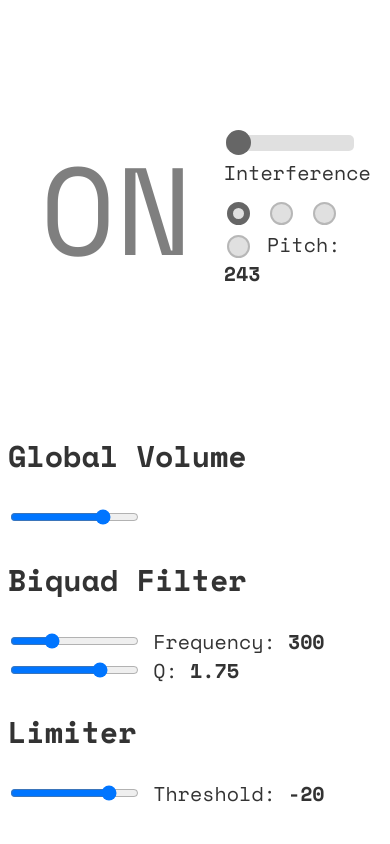
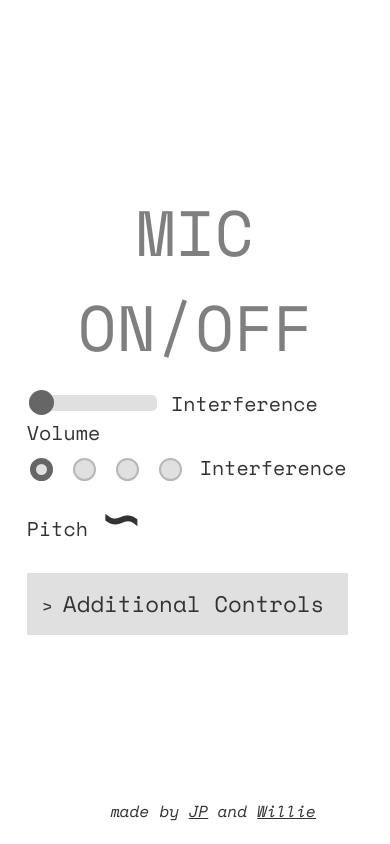
Before and after one commit to Huriphoonado/feedback-jp, a plain HTML site: page index.html in a window 390 px wide. Drawn offline with nearby package versions, Linux system fonts and the light colour scheme.

Commit message:
Lots of style, changed defaults, added sig

```diff
--- a/css/style.css
+++ b/css/style.css
@@ -11,17 +11,30 @@ h1 {
     font-size: 36px;
 }
 
+a:link {
+  color: inherit;
+  transition: color 0.1s ease-in-out;
+}
+
+a:visited {
+  color: inherit;
+}
+
+a:hover {
+    color: #751aff;
+}
+
 /* Custom Button */
 .button {
   background-color: rgba(0, 0, 0, 0.0);
   border: none;
   outline: none;
   color: rgba(0, 0, 0, 0.5);
-  padding: 15px 32px;
+  padding: 15px 0px;
   text-align: center;
   text-decoration: none;
   display: inline-block;
-  font-size: 124px;
+  font-size: 84px;
   font-family: inherit;
   text-transform: uppercase;
   text-transform: italic;
@@ -29,7 +42,6 @@ h1 {
 }
 
 .button:hover {
-    color: #751aff;
     cursor: pointer;
 }
 
@@ -119,9 +131,103 @@ input[type='Radio']:checked {
 }
 
 .flex-container {
-    display: flex;
-    flex-direction: row;
-    justify-content: center;
-    align-items: center;
-    height: 400px;
+    width:600px;
+    margin-left: 20%;
+    margin-top: 20vh;
 }
+
+/* Resize properly */
+@media only screen and (max-width: 800px) {
+    .flex-container {
+        width:90%;
+        max-width:500px;
+        margin-left: 5%;
+        margin-top: 20vh;
+    }
+    .button {
+        font-size: 64px;
+    }
+}
+
+/* Accordion for Extra Controls */
+.accordion > input[type="checkbox"] {
+  position: absolute;
+  left: -100vw;
+}
+
+.accordion .content {
+  overflow-y: hidden;
+  height: 0;
+  transition: height 0.3s ease;
+}
+
+.accordion > input[type="checkbox"]:checked ~ .content {
+  height: auto;
+  overflow: visible;
+}
+
+.accordion label {
+  display: block;
+}
+
+.accordion {
+  margin-bottom: 1em;
+}
+
+.accordion > input[type="checkbox"]:checked ~ .content {
+  padding: 15px;
+  border-left: 1px solid #e8e8e8;
+  border-top: 0;
+}
+
+.accordion .handle {
+  margin: 0;
+  font-size: 1.125em;
+  line-height: 1.2em;
+}
+
+.accordion label {
+  color: #333;
+  cursor: pointer;
+  font-weight: normal;
+  padding: 15px;
+  background: rgb(224, 224, 224);
+}
+
+.accordion label:hover,
+.accordion label:focus {
+  background: rgb(212, 212, 212);
+}
+
+.accordion .handle label:before {
+  /*font-family: 'fontawesome';*/
+  /*content: "\f054";*/
+  content:">";
+  display: inline-block;
+  margin-right: 10px;
+  font-size: 18px;
+  line-height: 1.556em;
+  vertical-align: middle;
+}
+
+.accordion > input[type="checkbox"]:checked ~ .handle label:before {
+  /*content: "\f078";*/
+  content: "v";
+}
+
+.accordion p:last-child {
+  margin-bottom: 0;
+}
+
+/* Footer */
+footer {
+    position: absolute;
+    bottom: 0px;
+    right: 4px;
+    height: 35px;
+    margin: 0px 50px 0px 0px;
+    text-align: right;
+    padding: 10px 20px;
+    font-style: italic;
+    font-size: 16px;
+}
--- a/index.html
+++ b/index.html
@@ -14,48 +14,50 @@
 
 <body>
     <div class="flex-container">
-        <button type="button" id="onButton" class="button" name="button" onclick="toggleOn()">On</button>
+        <button type="button" id="onButton" class="button" name="button" onclick="toggleOn()">mic on/off</button>
         <div>
             <div>
-                <input type="range" class="slider" label="Interference Volume Slider" oninput="set_cycleVol(this.value)" min="-76" max="18" value="-76">
-                Interference
+                <input type="range" class="slider" label="Interference Volume Slider" oninput="set_cycleVol(this.value)" min="-76" max="-1" value="-76">
+                Interference Volume
             </div>
-            <div style="margin-top:6px;">
+            <div style="margin-top:2px;">
                 <input type="radio" id="p0" checked name="pitch" value="0" onclick="set_cycleFreq(this.value)">
                 <input type="radio" id="p1" name="pitch" value="1" onclick="set_cycleFreq(this.value)">
                 <input type="radio" id="p2" name="pitch" value="2" onclick="set_cycleFreq(this.value)">
                 <input type="radio" id="p3" name="pitch" value="3" onclick="set_cycleFreq(this.value)">
-                Pitch: <b id="cycleFreqText">243</b>
+                Interference Pitch <b style="font-size:48px;" id="cycleFreqText">∽</b>
             </div>
         </div>
+        <section style="margin-top:20px;" class="accordion">
+            <input type="checkbox" name="collapse" id="handle1">
+            <h2 class="handle"><label for="handle1">Additional Controls</label></h2>
+            <div class="content">
+                <div>
+                    <input class="slider" type="range" oninput="set_globalVol(this.value)" min="-76" max="18" value="-1">
+                    Volume
                 </div>
-    <div id="wave">
-
-    </div>
-
-    <div>
-        <h2>Global Volume</h2>
-        <input type="range" oninput="set_globalVol(this.value)" min="-76" max="18" value="-5">
-    </div>
-
-
-
                 <div>
                     <h2>Biquad Filter</h2>
                     <div>
-            <input type="range" oninput="set_filtFreq(this.value)" min="1" max="1000" value="300">
+                        <input class="slider" type="range" oninput="set_filtFreq(this.value)" min="1" max="1000" value="300">
                         Frequency: <b id="filtFreqText">300</b>
                     </div>
                     <div>
-            <input type="range" oninput="set_filtQ(this.value)" min="-20" max="10" step="0.01" value="1.75">
+                        <input class="slider" type="range" oninput="set_filtQ(this.value)" min="-20" max="10" step="0.01" value="1.75">
                         Q: <b id="filtQText">1.75</b>
                     </div>
                 </div>
                 <div>
                     <h2>Limiter</h2>
-        <input type="range" oninput="set_limiter(this.value)" min="-100" max="-1" value="-20">
-        Threshold: <b id="limiterThreshText">-20</b>
+                    <input class="slider" type="range" oninput="set_limiter(this.value)" min="-100" max="-1" value="-10">
+                    Threshold: <b id="limiterThreshText">-10</b>
                 </div>
+            </div>
+        </section>
+    </div>
+    <footer>
+        made by <a href="http://www.jpmerz.com" target="_blank">JP</a> and <a href="https://williepayne.com" target="_blank">Willie</a>
+    </footer>
 
     <script src="js/index.js"></script>
 </body>
--- a/js/index.js
+++ b/js/index.js
@@ -1,11 +1,4 @@
 // TODOS
-// Names
-// 	Audio On -> Start
-// 	Global Volume -> Nix
-// 	Oscillator -> Nix
-// 		No Header, Volume -> Interference
-// 		Pitch -> Buttons, "Pitch 1, 2..."
-//  Filter/Limiter -> Eventually gone,
 
 let appIsOn = false;
 let micOpened = false;
@@ -22,12 +15,12 @@ const inputMeter = new Tone.Meter();
 
 // Output Chain
 const biquadFilt = new Tone.BiquadFilter({
-	frequency: 300,
+	frequency: 370,
 	Q: 1.75,
 	type: 'lowpass'
 });
-const outputVol = new Tone.Volume(-5);
-const limiter = new Tone.Limiter(-20);
+const outputVol = new Tone.Volume(-1);
+const limiter = new Tone.Limiter(-10);
 
 const waveform = new Tone.Waveform();
 
@@ -39,17 +32,6 @@ outputVol.chain(limiter, Tone.Destination);
 
 
 // ----------- Interface -----------
-
-// Turn audio and everything on
-/*document.querySelector('button')?.addEventListener('click', async () => {
-	await Tone.start();
-
-	mic.open().then(() => {
-		console.log("mic open");
-		setInterval(() => console.log(inputMeter.getValue()), 100);
-	}).catch(e => console.log("mic not open"));
-
-});*/
 
 async function toggleOn() {
 	let onButton = document.getElementById('onButton');
@@ -91,11 +73,11 @@ function set_globalVol(val) { outputVol.volume.rampTo(val, 0.1); }
 function set_cycleVol(val) { cycleVol.volume.rampTo(val, 0.1); }
 
 function set_cycleFreq(val) {
-	console.log(val);
 	let freqs = [243, 261, 293, 323];
+	let thingies = ['∽', '∾',  '∿', '≀',]
 	let uiText = document.getElementById('cycleFreqText');
 	cycle.frequency.rampTo(freqs[val], 0.1);
-	uiText.innerHTML = freqs[val];
+	uiText.innerHTML = thingies[val];
 }
 
 // Biquad
```
Lines whose indentation alone changed are shown as unchanged.
